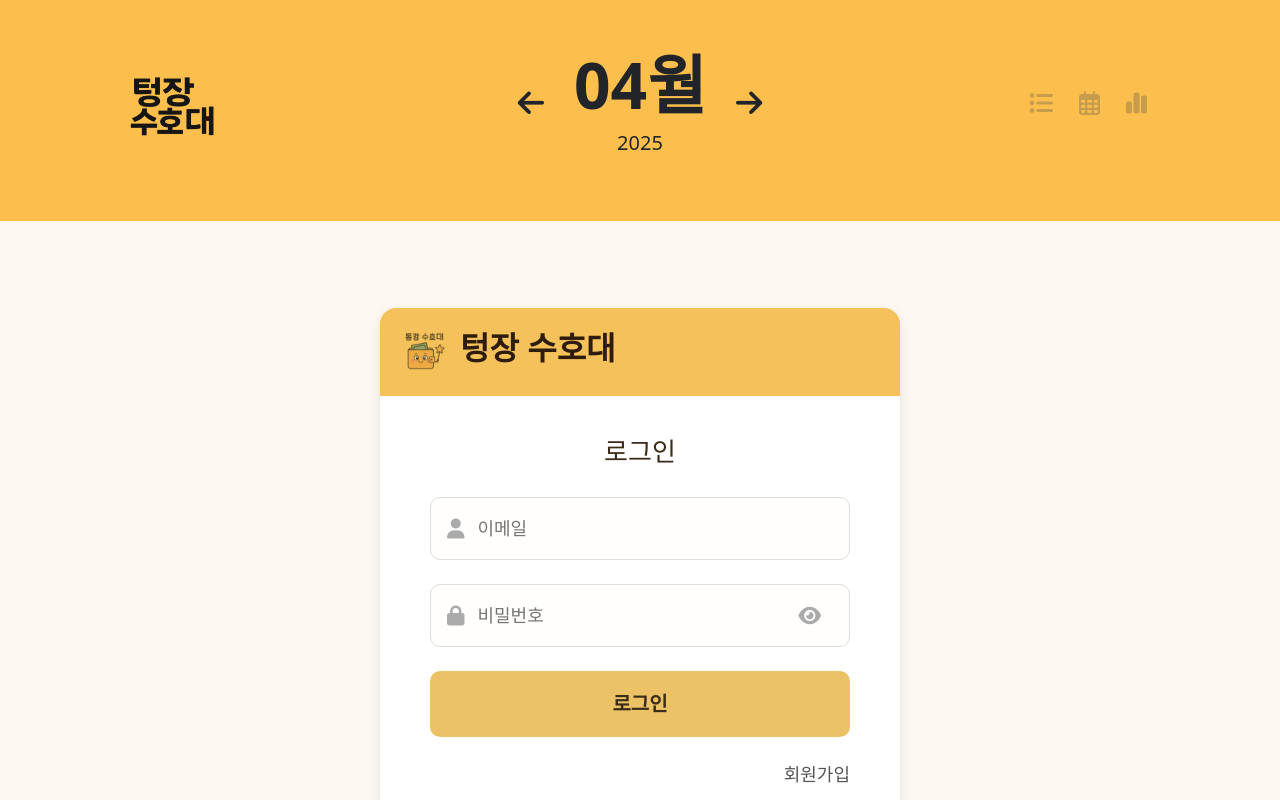
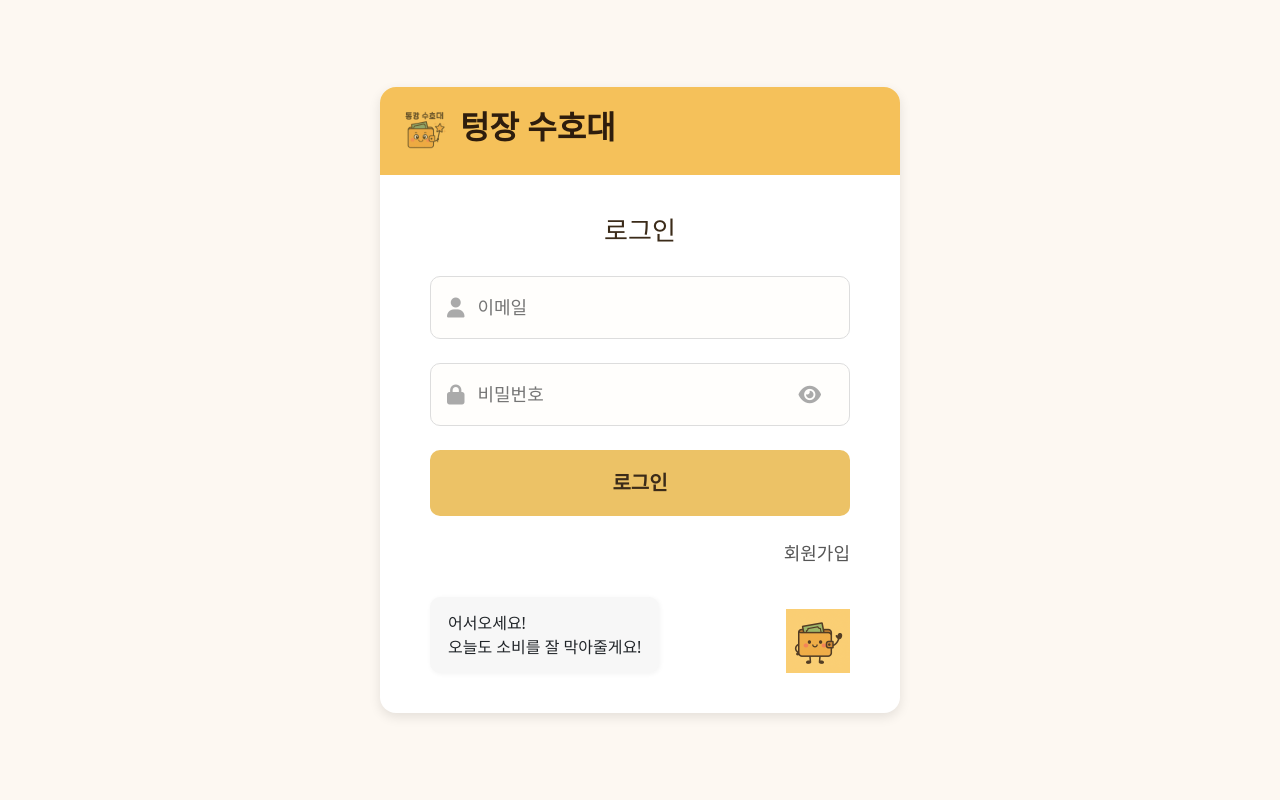
Before and after one commit to ehddbs4521/Empty_Account_Guardians, a Vue app: page / in a window 1280 px wide. Shown: the top 800 px of the page. Built offline with nearby package versions, Linux system fonts and the light colour scheme; what vue3-lottie would draw is missing.

Commit message:
로그인 페이지 header 지우기

```diff
--- a/src/components/Header.vue
+++ b/src/components/Header.vue
@@ -1,5 +1,5 @@
 <template>
-  <div class="header-container pb-3">
+  <div class="header-container pb-3" v-if="userStore.nickname">
     <div class="header-content">
       <!-- 왼쪽 -->
       <div class="left">
```
